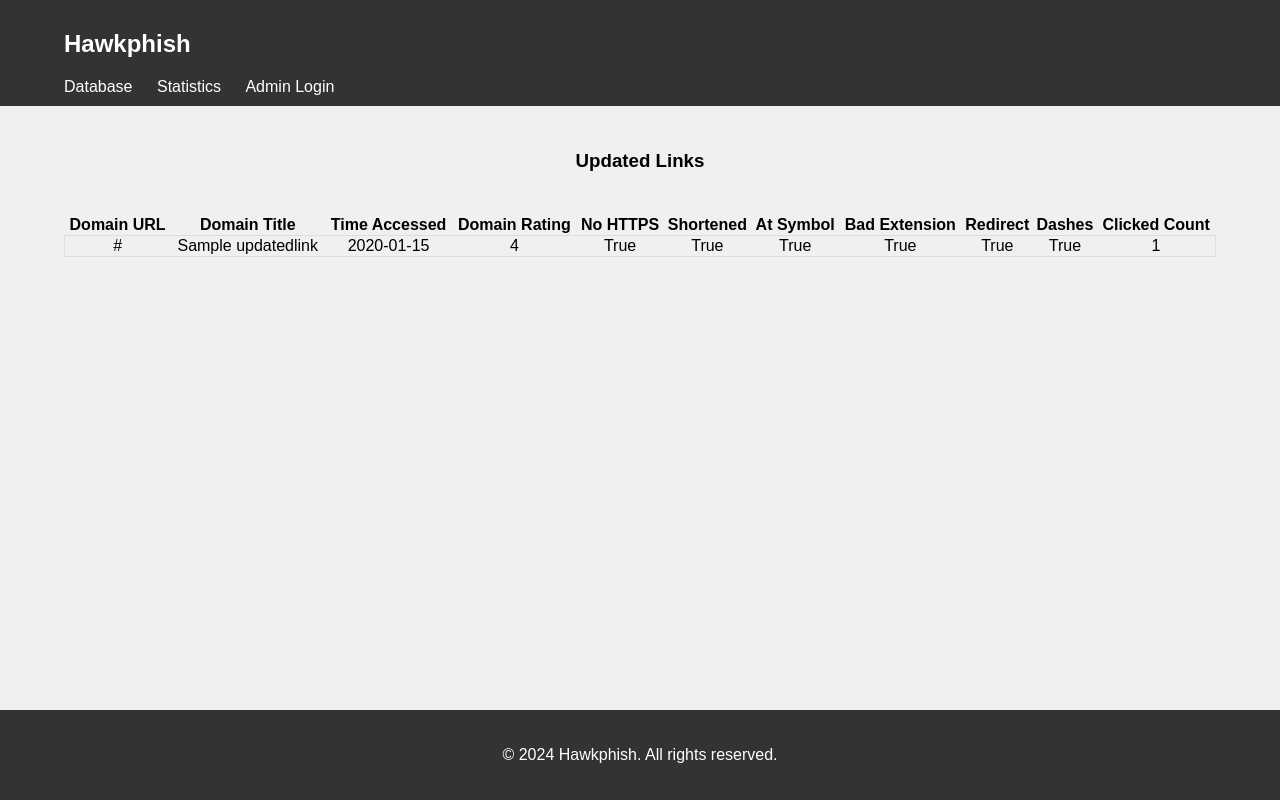
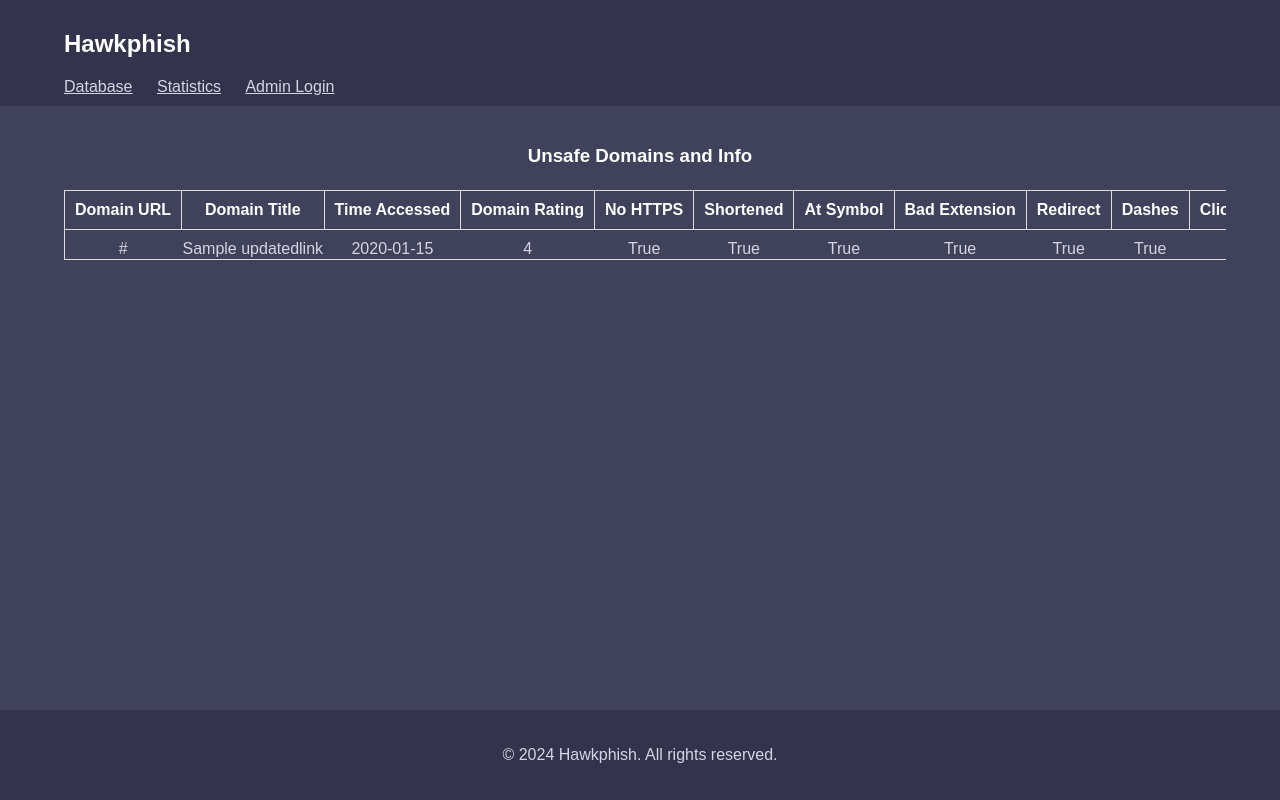
Before and after one commit to deigil/hawkphish_backend, a Django app: page /database/ in a window 1280 px wide. Run offline with Django 5.2, Linux system fonts and the light colour scheme; tables that the repository leaves empty hold one stand-in row (values such as "Sample post").

Commit message:
Dei (#4)
* website and database updates

* website changes

```diff
--- a/static/website/css/styles.css
+++ b/static/website/css/styles.css
@@ -5,7 +5,8 @@ body {
   font-family: Arial, sans-serif;
   margin: 0;
   padding: 0;
-  background-color: #f0f0f0;
+  background-color: #40415a;
+  color: #fff
 }
 
 .wrapper {
@@ -23,13 +24,12 @@ body {
 .container {
   width: 90%; /* Adjust container width to fit screen */
   margin: 0 auto;
-  padding: 0 20px;
+  padding: 0 10px;
   overflow-x: auto; /* Add horizontal scrolling if needed */
 }
 
 nav {
-  background-color: #333;
-  color: #fff;
+  background-color: #33334d;
   padding: 10px 0;
 }
 
@@ -49,12 +49,20 @@ nav ul li:last-child {
 }
 
 nav a {
+  color: #d4d5e4;
+}
+
+.nav-h1 {
   color: #fff;
   text-decoration: none;
 }
 
 nav a:hover {
-  color: #ddd;
+  color: #fff;
+}
+
+.nav-h1:hover {
+  color: #d4d5e4;
 }
 
 #hero {
@@ -63,7 +71,8 @@ nav a:hover {
 }
 
 #hero2 {
-  padding: 25px 0;
+  padding-top: 20px;
+  padding-bottom: 5px;
   text-align: center;
 }
 
@@ -73,8 +82,8 @@ nav a:hover {
 }
 
 .table-container {
-  width: calc(100% - 25px);
-  padding: 10px;
+  width: calc(100% - 10px);
+  padding: 5px;
   box-sizing: border-box;
 }
 
@@ -85,25 +94,38 @@ nav a:hover {
 }
 
 
-.data {
-  padding: 8px;
+.data, th {
+  padding: 10px;
   text-align: center;
-  border: 1px solid #ddd;
+  border: 1.5px solid #ddd;
   overflow: hidden; /* Hide overflowing text */
   text-overflow: ellipsis; /* Display ellipsis (...) for truncated text */
   white-space: nowrap; /* Prevent text from wrapping */
 }
 
-/* Show full text on hover */
-.data:hover {
-  white-space: normal; /* Display full text on hover */
-  overflow: visible;
-  text-overflow: initial;
+td {
+  padding-top: 10px;
+  color: #d4d5e4;
+}
+
+.truncate {
+  display: inline-block;
+  max-width: 150px; /* Adjust this value according to your preference */
+  overflow: hidden;
+  text-overflow: ellipsis;
+  white-space: nowrap;
+  text-align: center;
+  margin-top: auto;
+}
+
+.truncate:hover {
+  max-width: none;
+  white-space: normal;
 }
 
 footer {
-  background-color: #333;
-  color: #fff;
+  background-color: #33334d;
+  color: #d4d5e4;
   padding: 20px 0;
   text-align: center;
   margin-top: auto;
--- a/website/templates/homepage.html
+++ b/website/templates/homepage.html
@@ -12,7 +12,7 @@
     <div class="wrapper">
         <nav>
             <div class="container">
-                <h1><a href="/">Hawkphish</a></h1>
+                <h1><a class="nav-h1" href="/">Hawkphish</a></h1>
                 <ul class="nav-menu">
                     <li><a href="/database">Database</a></li>
                     <li><a href="/statistics">Statistics</a></li>
--- a/website/templates/list_links.html
+++ b/website/templates/list_links.html
@@ -12,8 +12,8 @@
     <div class="wrapper">
         <nav>
             <div class="container">
-                <h1><a href="/">Hawkphish</a></h1>
-                <ul>
+                <h1><a class="nav-h1" href="/">Hawkphish</a></h1>
+                <ul class="nav-menu">
                     <li><a href="/database">Database</a></li>
                     <li><a href="/statistics">Statistics</a></li>
                     <li><a href="/admin">Admin Login</a></li>
@@ -23,7 +23,7 @@
 
         <section id="hero2">
             <div class="container">
-                <h3>Updated Links</h3>
+                <h3>Unsafe Domains and Info</h3>
             </div>
         </section>
 
@@ -49,7 +49,7 @@
                         {% for link in updatedLink %}
                             <tr class="data">
                                 <!-- Custom truncation logic for domain URL -->
-                                <td>{{ link.domainURL|slice:":15" }}</td>
+                                <td class="truncate">{{ link.domainURL }}</td>
                                 <td>{{ link.domainTitle }}</td>
                                 <td>{{ link.timeAccessed }}</td>
                                 <td>{{ link.domainRating }}</td>
```
